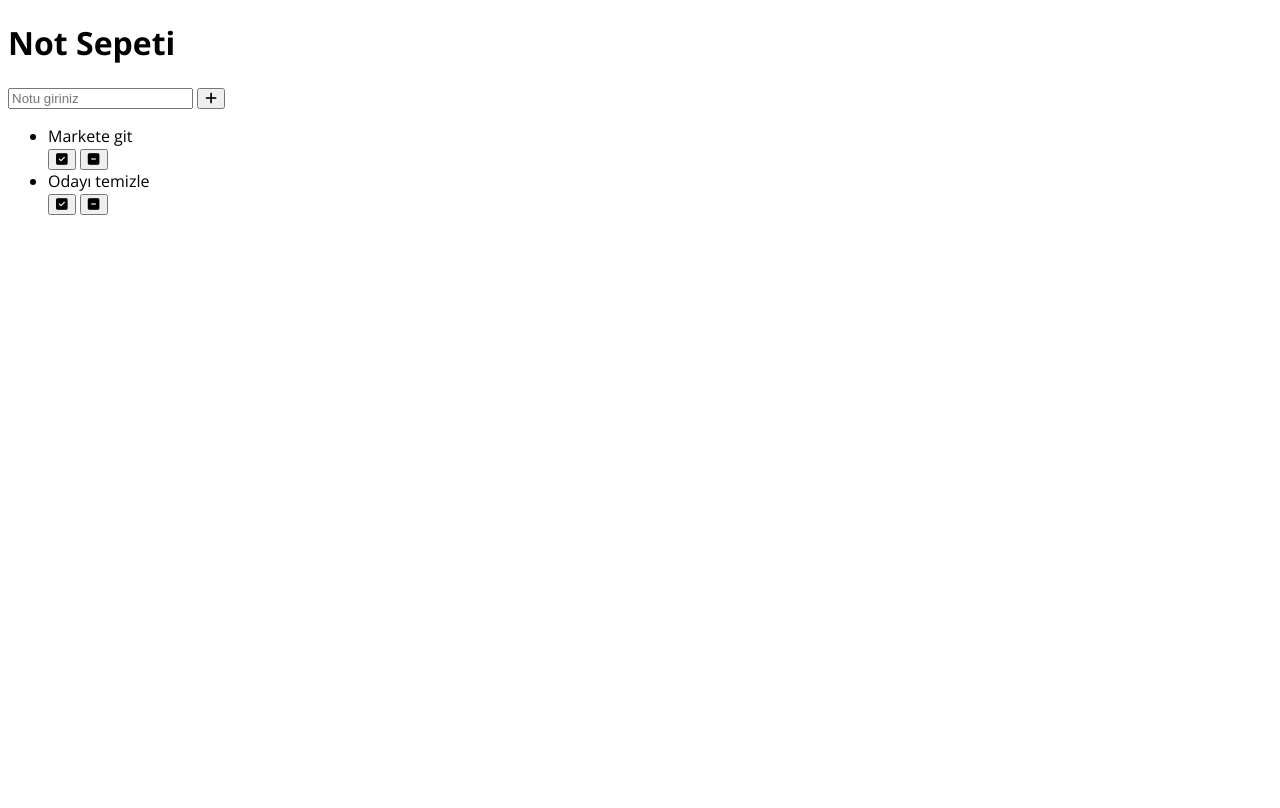
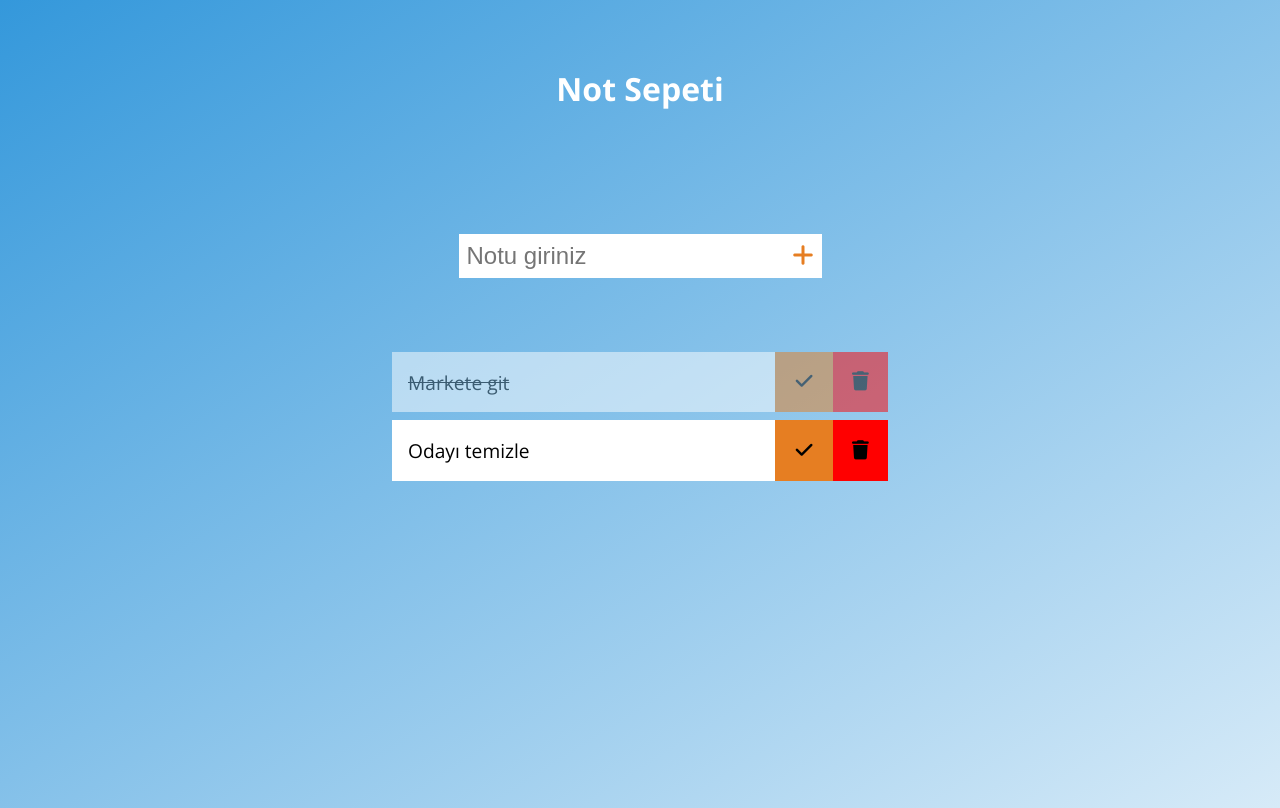
Before and after one commit to srknea/js-to-do-list, a plain HTML site: page index.html in a window 1280 px wide. Drawn offline with nearby package versions, Linux system fonts and the light colour scheme.

Commit message:
update style.css

```diff
--- a/index.html
+++ b/index.html
@@ -20,33 +20,32 @@
         </h1>
     </header>
 
-    <form action="#">
-        <input type="text" class="input-gorev" placeholder="Notu giriniz">
-        <button type="submit">
+    <form class="gorev-form" action="#">
+        <input type="text" class="form-item input-gorev" placeholder="Notu giriniz">
+        <button class="form-item btn-gorev-ekle" type="submit">
             <i class="fa fa-plus" aria-hidden="true"></i>
         </button>
     </form>
 
     <div class="gorev-container">
         <ul class="gorev-listesi">
-
-            <div class="gorev-item">
+            <div class="gorev-item gorev-tamamlandi">
                 <li class="gorev-tanim">Markete git</li>
                 <button class="gorev-btn gorev-btn-tamamlandi">
-                    <i class="fa fa-check-square" aria-hidden="true"></i>
+                    <i class="fa fa-check" aria-hidden="true"></i>
                 </button>
                 <button class="gorev-btn gorev-btn-sil">
-                    <i class="fa fa-minus-square" aria-hidden="true"></i>
+                    <i class="fa fa-trash" aria-hidden="true"></i>
                 </button>
             </div>
 
             <div class="gorev-item">
                 <li class="gorev-tanim">Odayı temizle</li>
                 <button class="gorev-btn gorev-btn-tamamlandi">
-                    <i class="fa fa-check-square" aria-hidden="true"></i>
+                    <i class="fa fa-check" aria-hidden="true"></i>
                 </button>
                 <button class="gorev-btn gorev-btn-sil">
-                    <i class="fa fa-minus-square" aria-hidden="true"></i>
+                    <i class="fa fa-trash" aria-hidden="true"></i>
                 </button>
             </div>
 
--- a/style.css
+++ b/style.css
@@ -1,3 +1,96 @@
+:root{
+    --main-color: rgba(52, 152, 219,1.0);
+    --main-color-light: rgba(52, 152, 219,0.2);
+    --accent-color: rgba(230, 126, 34,1.0);
+    --accent-color-light: rgba(230, 126, 34,0.5);
+}
+
+*{
+    margin: 0;
+    padding: 0;
+    box-sizing: border-box;
+}
+
 body {
     font-family: 'Open Sans', sans-serif;
+    background-image: linear-gradient(to bottom right,
+    var(--main-color), var(--main-color-light));
+    background-repeat: no-repeat;
+    min-height: 100vh;
 }
+
+.main-title{
+    font-size: 2rem;
+    color: white;
+}
+
+.header, .gorev-form{
+    min-height: 20vh;
+    /*background-color: red;*/
+    margin: .5rem;
+    display: flex;
+    justify-content: center;
+    align-items: center;
+}
+
+.form-item{
+    padding: .5rem;
+    font-size: 1.5rem;
+    border: none;
+    background-color: white;
+    outline: none; /* for focus settings */
+}
+
+.btn-gorev-ekle{
+    color: var(--accent-color);
+    cursor: pointer;
+}
+
+.btn-gorev-ekle:hover{
+    color: white;
+    background-color: var(--accent-color);
+}
+
+.gorev-container{
+    /*background-color: red;*/
+    display: flex;
+    justify-content: center;
+    align-items: center;
+}
+
+.gorev-listesi{
+    list-style: none;
+    min-width: 40%;
+    /*background-color: red;*/
+}
+
+.gorev-item{
+    display: flex;
+    justify-content: center;
+    align-items: center;
+    margin: .5rem;
+    font-size: 1.2rem;
+    background-color: white;
+}
+
+.gorev-tanim{
+    flex: 1;
+    padding: 1rem;
+}
+
+.gorev-btn{
+    background-color: var(--accent-color);
+    outline: none;
+    border: none;
+    font-size: 1.2rem;
+    padding: 1.2rem;
+}
+
+.gorev-btn-sil{
+    background-color: red;
+}
+
+.gorev-tamamlandi{
+    text-decoration: line-through;
+    opacity: 0.5;
+}
```
